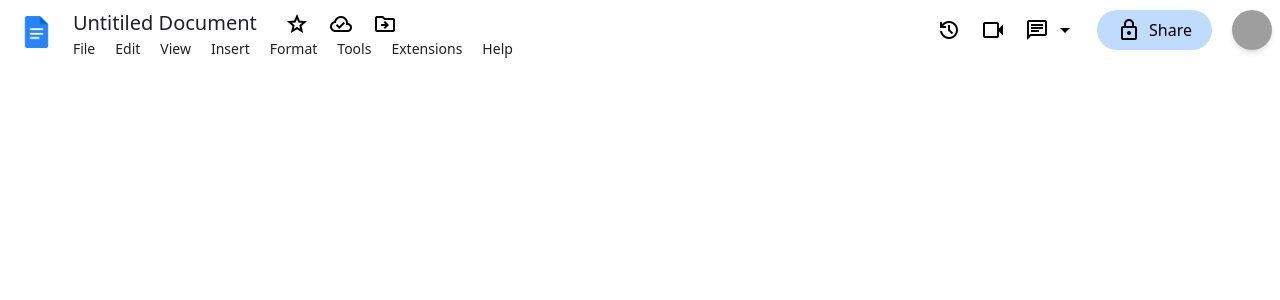
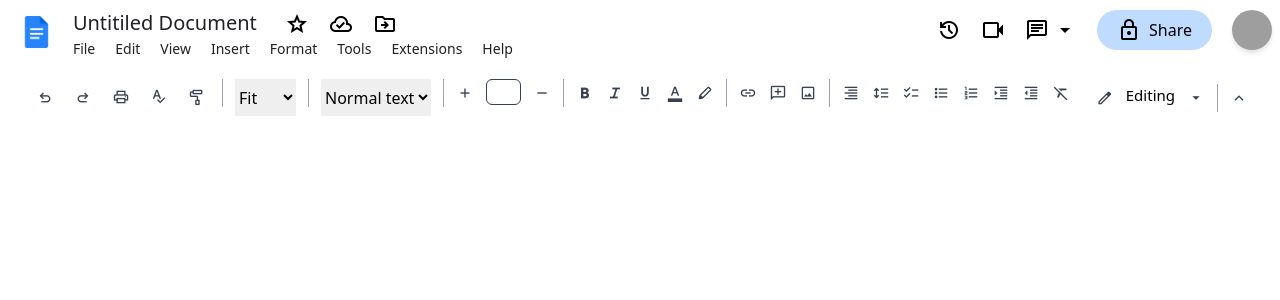
Before and after one commit to samueljazzjohn/google-docs-clone-reactjs, a React (Create React App) app: page / in a window 1280 px wide. Shown: the top 300 px of the page. Built offline with nearby package versions, Linux system fonts and the light colour scheme; grey boxes are pictures that could not be loaded; the HTML template or start-up script is replaced by a standard one.

Commit message:
files configured

```diff
--- /dev/null
+++ b/src/components/toolBox/ToolBox.css
@@ -0,0 +1,5 @@
+.number-input::-webkit-inner-spin-button,
+.number-input::-webkit-outer-spin-button {
+  -webkit-appearance: none;
+  margin: 0;
+}
--- a/src/components/toolBox/ToolBox.jsx
+++ b/src/components/toolBox/ToolBox.jsx
@@ -1,9 +1,88 @@
 import React from 'react'
+import Icons from "../Icons";
+import VerticalLine from "../toolBox/VerticalLine";
+import './ToolBox.css'
+
+const options = ["Fit", "50%", "75%", "90%", "100%", "125%", "150%", "200%"];
+const textOptions = [
+  "Normal text",
+  "Title",
+  "Subtitle",
+  "Heading 1",
+  "Heading 2",
+  "Heading 3",
+  "Heading 4",
+  "Heading 5",
+  "Heading 6",
+];
 
 const ToolBox = () => {
   return (
     <>
+         <div className="flex flex-row mx-5 rounded-3xl justify-between bg-toolbox p-3">
+        <div className="flex flex-row space-x-3 ">
+          <div className="hover:bg-gray-200 cursor-pointer px-1 py-1 rounded-md">
+            <Icons item="undo" />
+          </div>
+          <div className="hover:bg-gray-200 cursor-pointer px-1 py-1 rounded-md">
+            <Icons item="redo" />
+          </div>
+          <div className="hover:bg-gray-200 cursor-pointer px-1 py-1 rounded-md">
+            <Icons item="print" />
+          </div>
+          <div className="hover:bg-gray-200 cursor-pointer px-1 py-1 rounded-md">
+            <Icons item="spellcheck" />
+          </div>
+          <div className="hover:bg-gray-200 cursor-pointer px-1 py-1 rounded-md">
+            <Icons item="imagesearch_roller" />
+          </div>
+          <VerticalLine />
+          <select name="screenWidth" id="screenWidth" className="bg-toolbox">
+            {options.map((option) => (
+              <option value={option}>{option}</option>
+            ))}
+          </select>
+          <VerticalLine />
+          <select name="textVariant" id="textVariant" className="bg-toolbox">
+            {textOptions.map((option) => (
+              <option value={option}>{option}</option>
+            ))}
+          </select>
+          <VerticalLine />
+          <Icons item="add" />
+          <input type="number" name="text" id="text" className='max-w-[35px] h-[26px] border-[1px] border-gray-700 bg-toolbox rounded-md p-1 flex text-center  appearance-none number-input' />
+          <Icons item="remove" />
+          <VerticalLine />
+          <Icons item="format_bold" />
+          <Icons item="format_italic" />
+          <Icons item="format_underlined" />
+          <Icons item="format_color_text" />
+          <Icons item="stylus" />
+          <VerticalLine />
+          <Icons item="link" />
+          <Icons item="add_comment" />
+          <Icons item="image" />
+          <VerticalLine />
+          <Icons item="format_align_right" />
+          <Icons item="format_line_spacing" />
+          <Icons item="checklist" />
+          <Icons item="format_list_bulleted" />
+          <Icons item="format_list_numbered" />
+          <Icons item="format_indent_increase" />
+          <Icons item="format_indent_decrease" />
+          <Icons item="format_clear" />
+        </div>
+        <div className="flex flex-row justify-center items-center space-x-3">
+            <div className="flex flex-row space-x-3">
+            <Icons item="edit" />
+            <p className="text-[15px]">Editing</p>
+            <Icons item="arrow_drop_down" />
+            </div>
+            <VerticalLine />
+            <Icons item="expand_less" />
 
+        </div>
+      </div>
     </>
   )
 }
--- /dev/null
+++ b/src/components/toolBox/VerticalLine.jsx
@@ -0,0 +1,11 @@
+import React from 'react'
+
+const VerticalLine = () => {
+  return (
+    <>
+        <div className="bg-gray-400 w-[1px] h-7"></div>
+    </>
+  )
+}
+
+export default VerticalLine
```
